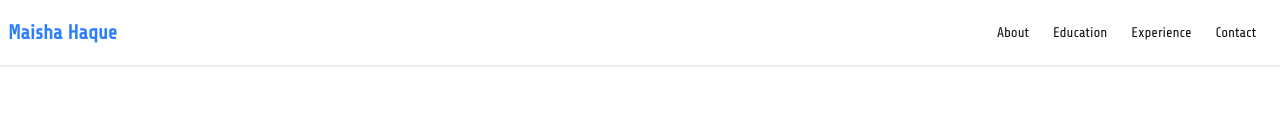
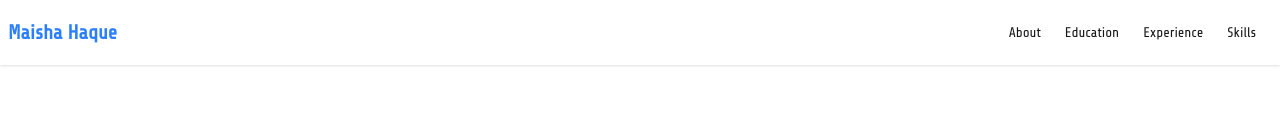
Before and after one commit to parvez-nur-shadhin/maisha-haque, a React (Vite) app: page / in a window 1280 px wide. Shown: the top 139 px of the page. Built offline with nearby package versions, Linux system fonts and the light colour scheme.

Commit message:
Bug Fixed

```diff
--- a/src/Components/Navbar/Navbar.jsx
+++ b/src/Components/Navbar/Navbar.jsx
@@ -43,8 +43,8 @@
                 </a>
               </li>
               <li>
-                <a href="#contact" className="active:bg-blue-500">
-                  Contact
+                <a href="#skills" className="active:bg-blue-500">
+                  Skills
                 </a>
               </li>
             </ul>
@@ -74,8 +74,8 @@
               </a>
             </li>
             <li>
-              <a href="#contact" className="active:bg-blue-500">
-                Contact
+              <a href="#skills" className="active:bg-blue-500">
+                Skills
               </a>
             </li>
           </ul>
--- a/src/Components/Skills/skills.jsx
+++ b/src/Components/Skills/skills.jsx
@@ -2,7 +2,7 @@
 
 const skills = () => {
     return (
-        <div className='fade-in max-w-250 mx-auto p-4 text-center mt-4'>
+        <div id='skills' className='fade-in max-w-250 mx-auto p-4 text-center mt-4'>
             <h1 className='text-3xl font-bold text-gray-600'>Skills</h1>
             <div className='mt-4 grid grid-cols-2 md:grid-cols-3 gap-3'>
                 <div className='p-3 rounded-lg border shadow-2xl cursor-pointer bg-blue-500 transform hover:scale-105 duration-1000'>
```
